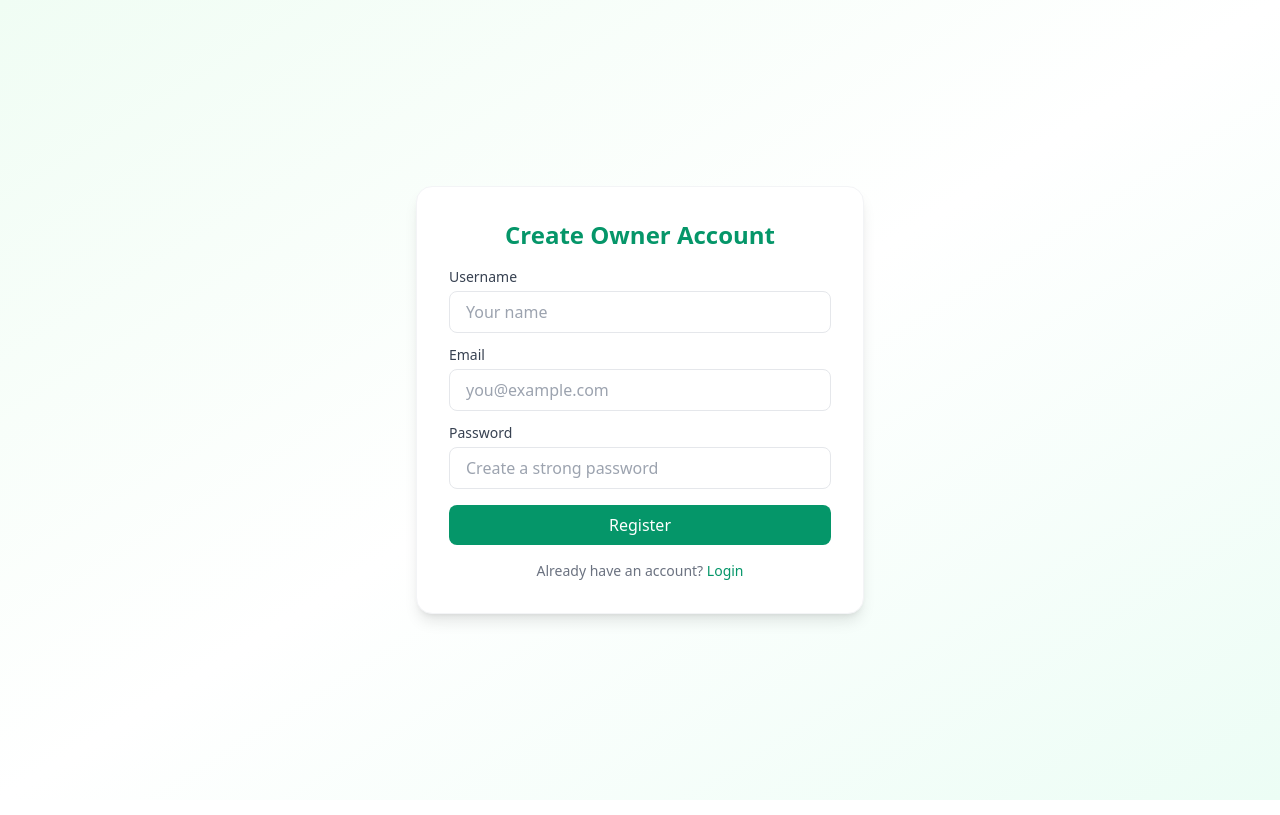
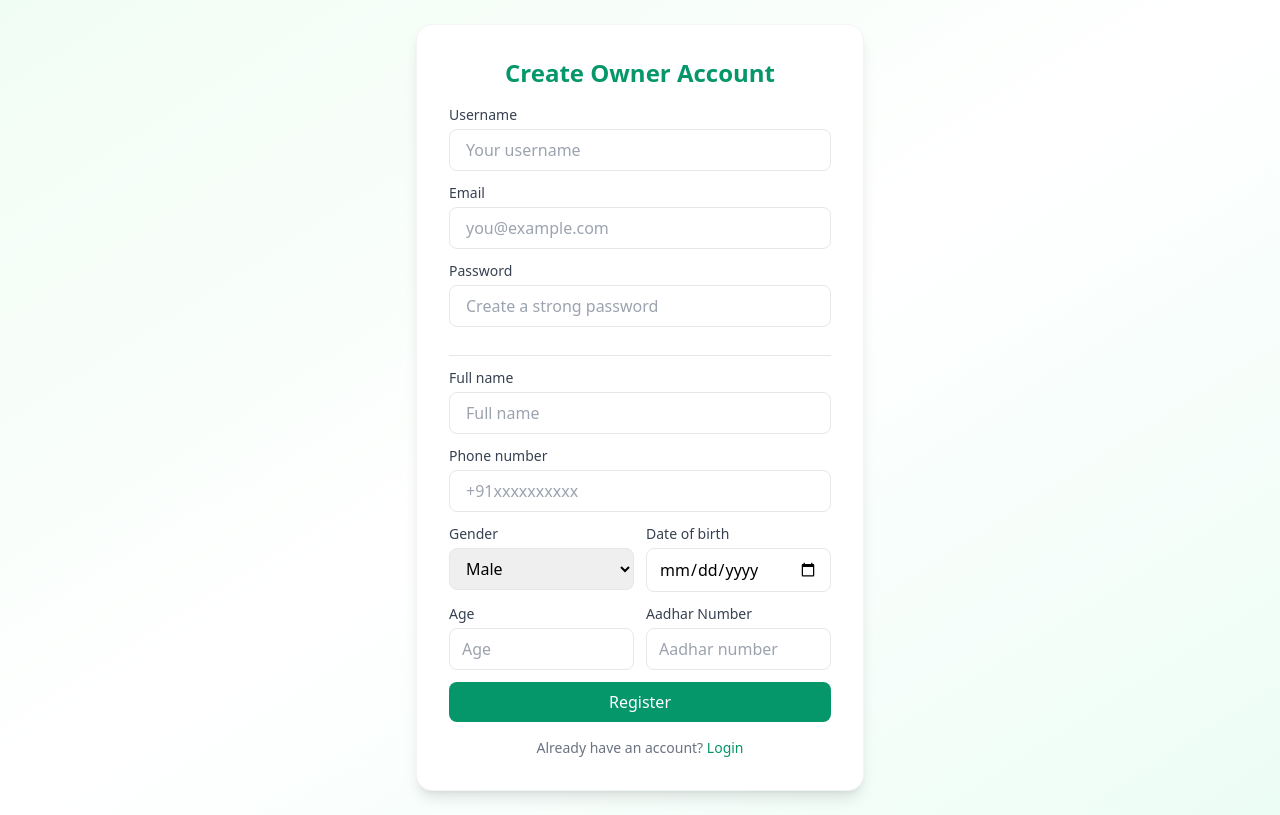
Before and after one commit to tanishq-33/Inventory_DBMS, a React (Vite) app: page /register in a window 1280 px wide. Built offline with nearby package versions, Linux system fonts and the light colour scheme.

Commit message:
added registration details

```diff
--- a/src/pages/Register.jsx
+++ b/src/pages/Register.jsx
@@ -1,12 +1,33 @@
-import React, { useState } from "react";
+import React, { useState, useEffect } from "react";
 import API from "../utils/api";
 import { useNavigate, Link } from "react-router-dom";
 import { toast } from "react-toastify";
 
 export default function Register() {
-  const [form, setForm] = useState({ username: "", email: "", password: "" });
+  const [form, setForm] = useState({
+    username: "",
+    email: "",
+    password: "",
+    name: "",
+    phone_number: "",
+    gender: "Male",
+    dob: "",
+    age: "",
+    aadhar_number: "",
+  });
   const [loading, setLoading] = useState(false);
   const navigate = useNavigate();
+
+  useEffect(() => {
+    // auto-calc age from dob when dob changes
+    if (!form.dob) return;
+    const dobDate = new Date(form.dob);
+    if (isNaN(dobDate)) return;
+    const diff = Date.now() - dobDate.getTime();
+    const age = Math.floor(new Date(diff).getUTCFullYear() - 1970);
+    setForm((f) => ({ ...f, age: age >= 0 ? age : "" }));
+    // eslint-disable-next-line react-hooks/exhaustive-deps
+  }, [form.dob]);
 
   const handleChange = (e) =>
     setForm({ ...form, [e.target.name]: e.target.value });
@@ -14,13 +35,24 @@ export default function Register() {
   const handleRegister = async (e) => {
     e.preventDefault();
     if (!form.username.trim() || !form.email.trim() || !form.password) {
-      toast.error("Please fill all fields");
+      toast.error("Please fill username, email and password");
       return;
     }
 
     setLoading(true);
     try {
-      await API.post("/owners/register", form);
+      // send full form matching owner schema
+      await API.post("/owners/register", {
+        username: form.username,
+        email: form.email,
+        password: form.password,
+        name: form.name || null,
+        phone_number: form.phone_number || null,
+        gender: form.gender || null,
+        dob: form.dob || null,
+        age: form.age ? Number(form.age) : null,
+        aadhar_number: form.aadhar_number || null,
+      });
       toast.success("Registration successful — redirecting to login");
       setTimeout(() => navigate("/login"), 900);
     } catch (err) {
@@ -49,7 +81,7 @@ export default function Register() {
             name="username"
             value={form.username}
             onChange={handleChange}
-            placeholder="Your name"
+            placeholder="Your username"
             className="w-full mb-3 px-4 py-2 rounded-lg border border-gray-200 focus:outline-none focus:ring-2 focus:ring-emerald-100"
             required
           />
@@ -79,6 +111,91 @@ export default function Register() {
             className="w-full mb-4 px-4 py-2 rounded-lg border border-gray-200 focus:outline-none focus:ring-2 focus:ring-emerald-100"
             required
           />
+
+          <hr className="my-3" />
+
+          <label className="block text-sm font-medium text-gray-700 mb-1">
+            Full name
+          </label>
+          <input
+            name="name"
+            value={form.name}
+            onChange={handleChange}
+            placeholder="Full name"
+            className="w-full mb-3 px-4 py-2 rounded-lg border border-gray-200"
+          />
+
+          <label className="block text-sm font-medium text-gray-700 mb-1">
+            Phone number
+          </label>
+          <input
+            name="phone_number"
+            value={form.phone_number}
+            onChange={handleChange}
+            placeholder="+91xxxxxxxxxx"
+            className="w-full mb-3 px-4 py-2 rounded-lg border border-gray-200"
+          />
+
+          <div className="grid grid-cols-2 gap-3">
+            <div>
+              <label className="block text-sm font-medium text-gray-700 mb-1">
+                Gender
+              </label>
+              <select
+                name="gender"
+                value={form.gender}
+                onChange={handleChange}
+                className="w-full mb-3 px-3 py-2 rounded-lg border border-gray-200"
+              >
+                <option>Male</option>
+                <option>Female</option>
+                <option>Other</option>
+              </select>
+            </div>
+
+            <div>
+              <label className="block text-sm font-medium text-gray-700 mb-1">
+                Date of birth
+              </label>
+              <input
+                name="dob"
+                type="date"
+                value={form.dob}
+                onChange={handleChange}
+                className="w-full mb-3 px-3 py-2 rounded-lg border border-gray-200"
+              />
+            </div>
+          </div>
+
+          <div className="grid grid-cols-2 gap-3">
+            <div>
+              <label className="block text-sm font-medium text-gray-700 mb-1">
+                Age
+              </label>
+              <input
+                name="age"
+                type="number"
+                value={form.age}
+                onChange={handleChange}
+                placeholder="Age"
+                className="w-full mb-3 px-3 py-2 rounded-lg border border-gray-200"
+                min="0"
+              />
+            </div>
+
+            <div>
+              <label className="block text-sm font-medium text-gray-700 mb-1">
+                Aadhar Number
+              </label>
+              <input
+                name="aadhar_number"
+                value={form.aadhar_number}
+                onChange={handleChange}
+                placeholder="Aadhar number"
+                className="w-full mb-3 px-3 py-2 rounded-lg border border-gray-200"
+              />
+            </div>
+          </div>
 
           <button
             type="submit"
```
Also changed, not shown: 1 other file (tests, documents, lock files or other folders).
